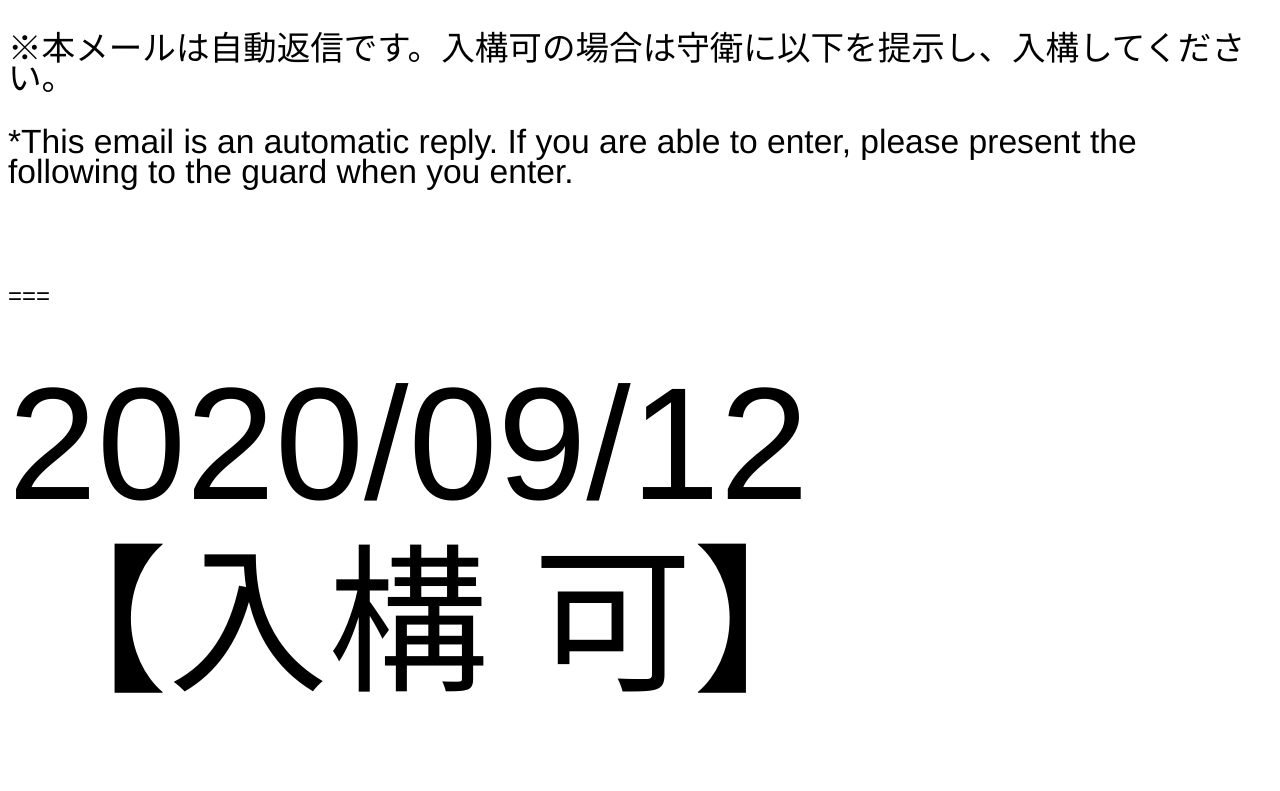
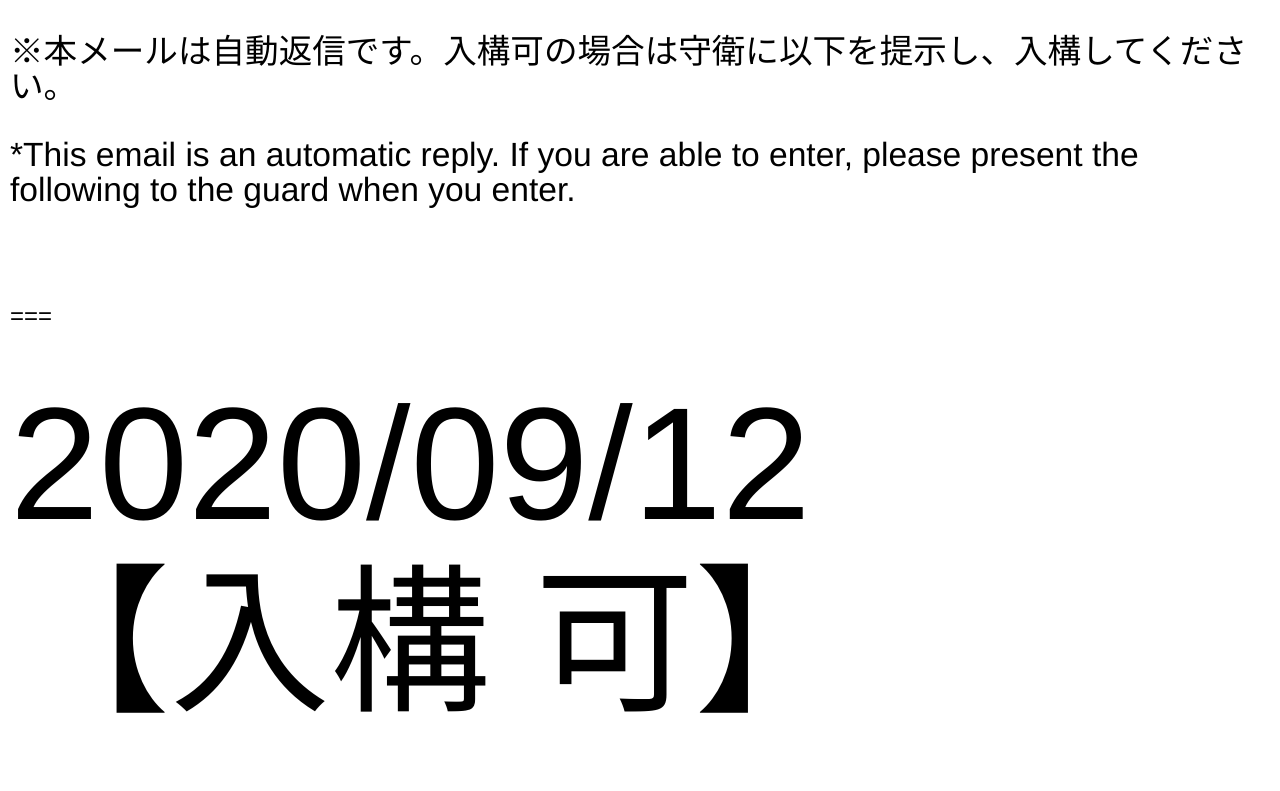
Before and after one commit to eastjp2/eastjp2.github.io, a plain HTML site: page index.html in a window 1280 px wide. Shown: the top 791 px of the page. Drawn offline with Linux system fonts and the light colour scheme.

Commit message:
Update gomi.css

```diff
--- a/gomi.css
+++ b/gomi.css
@@ -7,11 +7,12 @@ body {
   "Hiragino Sans",
   Meiryo,
   sans-serif;
+  margin: 10px;
 }
 
 .pre {
   font-size: 2.1rem;
-  line-height:30px;
+  line-height:35px;
   font-weight: 300;
 }
 
```
